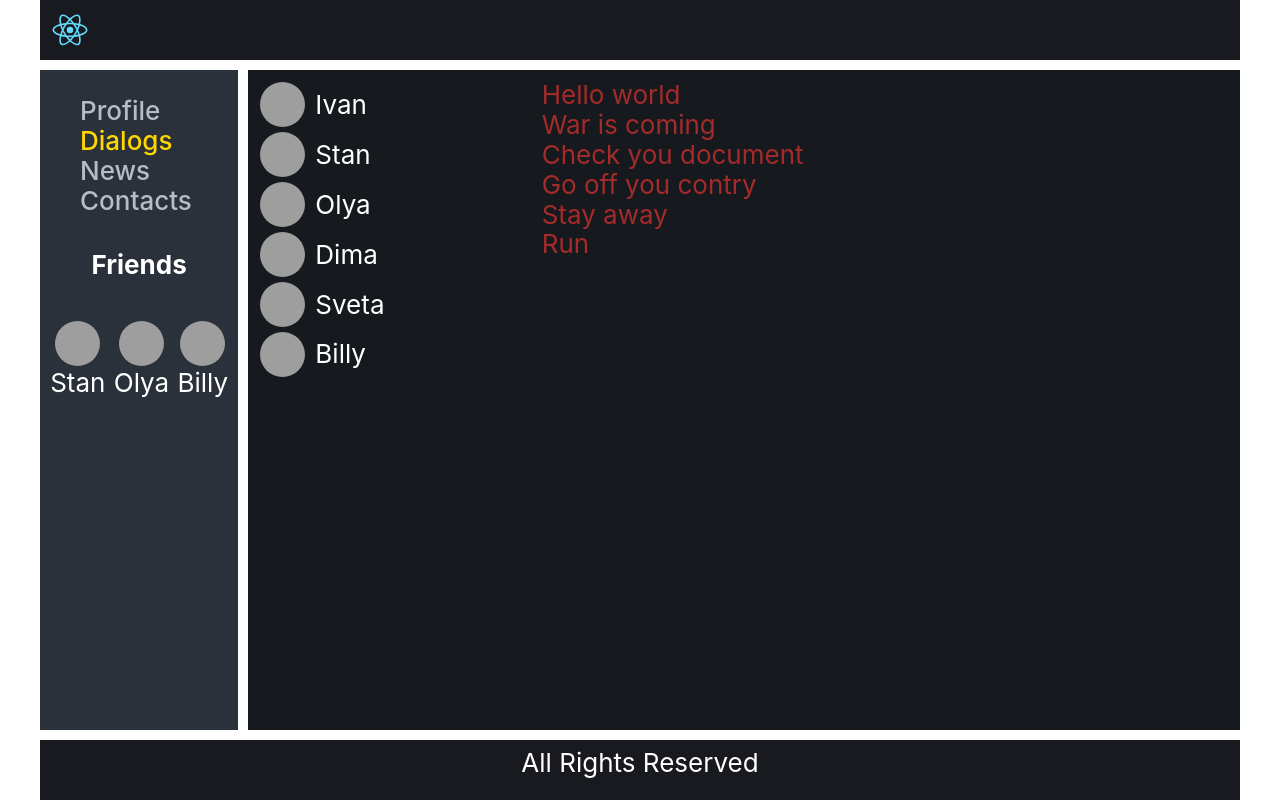
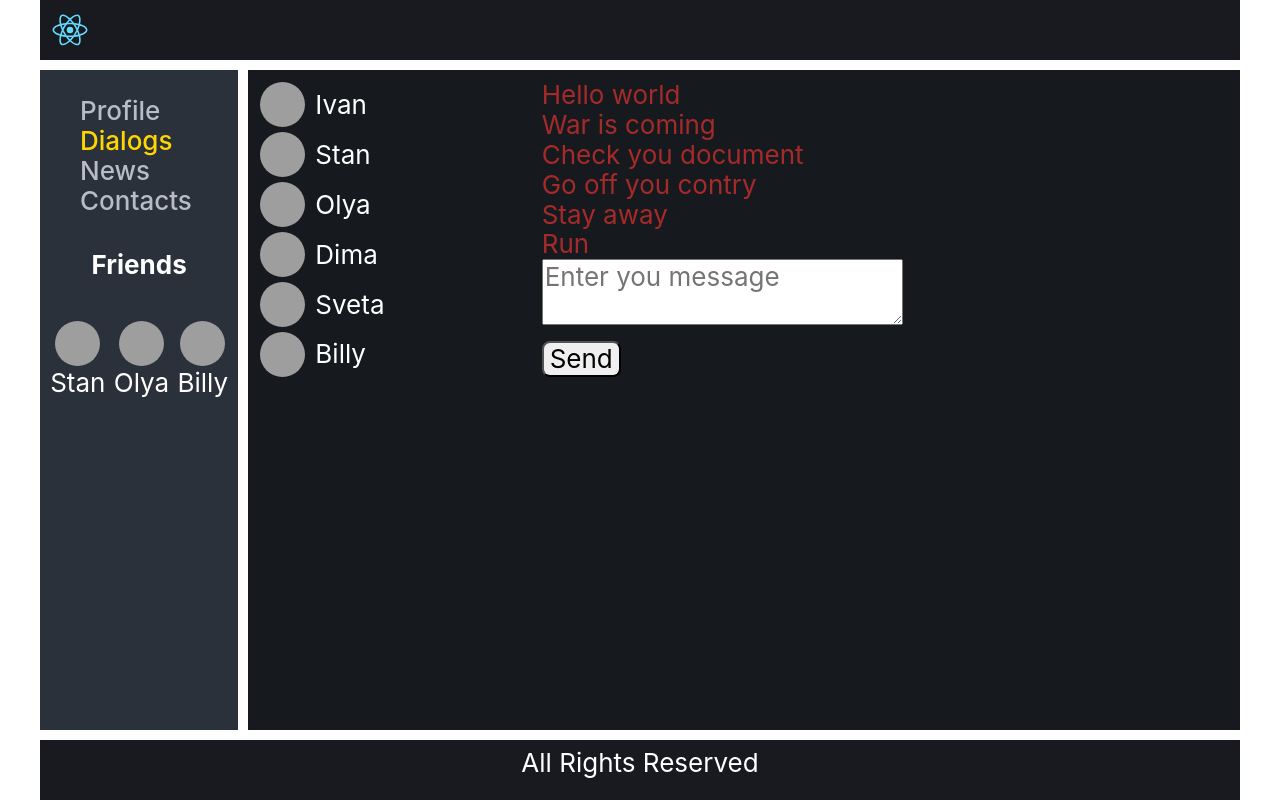
Before and after one commit to Siskinbird/Social-web, a React (Create React App) app: page /dialogs in a window 1280 px wide. Built offline with nearby package versions, Linux system fonts and the light colour scheme; grey boxes are pictures that could not be loaded.

Commit message:
add: send message function

```diff
--- a/src/App.js
+++ b/src/App.js
@@ -6,6 +6,7 @@ import Footer from './components/Footer/Footer';
 import Dialogs from './components/Dialogs/Dialogs';
 import {Routes, BrowserRouter, Route} from 'react-router-dom';
 import SideBar from './components/SideBar/SideBar';
+/* import store from './redux/state'; */
 
 
 function App(props) {
@@ -17,7 +18,7 @@ function App(props) {
       <div className='content'>
         <Routes>
           <Route path='/main' element={<Main mainPage={props.state.mainPage} dispatch={props.dispatch}/>}/>
-          <Route path='/dialogs' element={<Dialogs state={props.state.dialogsPage} messages={props.state.dialogsPage}/>} />
+          <Route path='/dialogs' element={<Dialogs store={props.store}/>} />
         </Routes>
       </div>
       <Footer/>
--- a/src/components/Dialogs/Dialogs.jsx
+++ b/src/components/Dialogs/Dialogs.jsx
@@ -3,14 +3,28 @@ import style from './Dialogs.module.css';
 import {NavLink} from "react-router-dom";
 import Dialog from './Dialog/Dialog';
 import Message from './Message/Message';
+import { sendMessageActionCreator, addNewMessageActionCreator} from '../../redux/state'
+
 
 function Dialogs(props) {
 
-    let dialogsElements = props.state.persons
+    let state = props.store.getState().dialogsPage;
+
+    let dialogsElements = state.persons
     .map((element, index) => (<Dialog key={index} name={element.name} id={element.id} avatar={element.avatar}/>))
 
-    let messagesElements = props.state.messages
+    let messagesElements = state.messages
     .map((element, index) => (<Message message={element.message} key={index}/>))
+
+    let newMessageBody = state.newMessageBody;
+
+    let onSendMessageClick = () => {
+        props.store.dispatch(sendMessageActionCreator())
+    }
+    let onNewMessageChange = (event) => {
+        let body = event.target.value;
+        props.store.dispatch(addNewMessageActionCreator(body))
+    }
 
     return (
         <section className={style.dialogs}>
@@ -18,7 +32,14 @@ function Dialogs(props) {
                 { dialogsElements }
             </div>
             <div className={style.messages}>
-                { messagesElements }
+                <div>{ messagesElements }</div>
+                <div>
+                    <div><textarea value={newMessageBody}
+                        onChange={onNewMessageChange}
+                        placeholder="Enter you message"></textarea></div>
+                    <div><button onClick={onSendMessageClick}>Send</button></div>
+                </div>
+
             </div>
         </section>
     )
--- a/src/index.js
+++ b/src/index.js
@@ -11,7 +11,8 @@ let rerenderEntireTree = (state) => {
   root.render(
     <React.StrictMode>
       <App state={store.getState()}
-        dispatch={store.dispatch.bind(store)}/>
+        dispatch={store.dispatch.bind(store)}
+        store={store}/>
     </React.StrictMode>
   );
 }
--- a/src/redux/state.js
+++ b/src/redux/state.js
@@ -1,6 +1,7 @@
 const ADD_POST = 'ADD-POST';
 const UPDATE_POST = 'UPDATE-NEW-POST-TEXT';
-const UPDATE_NEW_MAESSAGE_BODY = 'UPDATE-NEW-MAESSAGE-BODY'
+const UPDATE_NEW_MESSAGE_BODY = 'UPDATE-NEW-MESSAGE-BODY';
+const SEND_MESSAGE = 'SEND-MESSAGE';
 
 let store = {
     _state: {
@@ -79,7 +80,7 @@ let store = {
             let newPost = {
                 id: 7,
                 message: this._state.mainPage.newPostText,
-            likesCount: 0
+                likesCount: 0
             };
             this._state.mainPage.posts.push(newPost);
             this._state.mainPage.newPostText = '';
@@ -87,15 +88,26 @@ let store = {
         } else if (action.type === UPDATE_POST) {
             this._state.mainPage.newPostText = action.updateText;
             this._callSubscriber(this._state);
-        } else if (action.type === UPDATE_NEW_MAESSAGE_BODY) {
-            this._state.dialogsPage.newMessageBody = action.newMessage;
+        } else if (action.type === UPDATE_NEW_MESSAGE_BODY) {
+            this._state.dialogsPage.newMessageBody = action.body;
+            this._callSubscriber(this._state);
+        } else if (action.type === SEND_MESSAGE) {
+            let body = this._state.dialogsPage.newMessageBody;
+            let newMessage = {
+                id: 8,
+                message: body
+            };
+            this._state.dialogsPage.messages.push(newMessage);
+            this._state.dialogsPage.newMessageBody = '';
             this._callSubscriber(this._state);
         }
     }
 }
 
-export let addPostActionCreator = () => ({ type: ADD_POST })
-export let onPostChangeActionCreator = (text) => ({ type: UPDATE_POST, updateText: text })
+export const addPostActionCreator = () => ({ type: ADD_POST })
+export const onPostChangeActionCreator = (text) => ({ type: UPDATE_POST, updateText: text })
+export const addNewMessageActionCreator = (newMessage) => ({type: UPDATE_NEW_MESSAGE_BODY, body: newMessage})
+export const sendMessageActionCreator = () => ({ type: SEND_MESSAGE })
 
 
 window.state = store;
```
